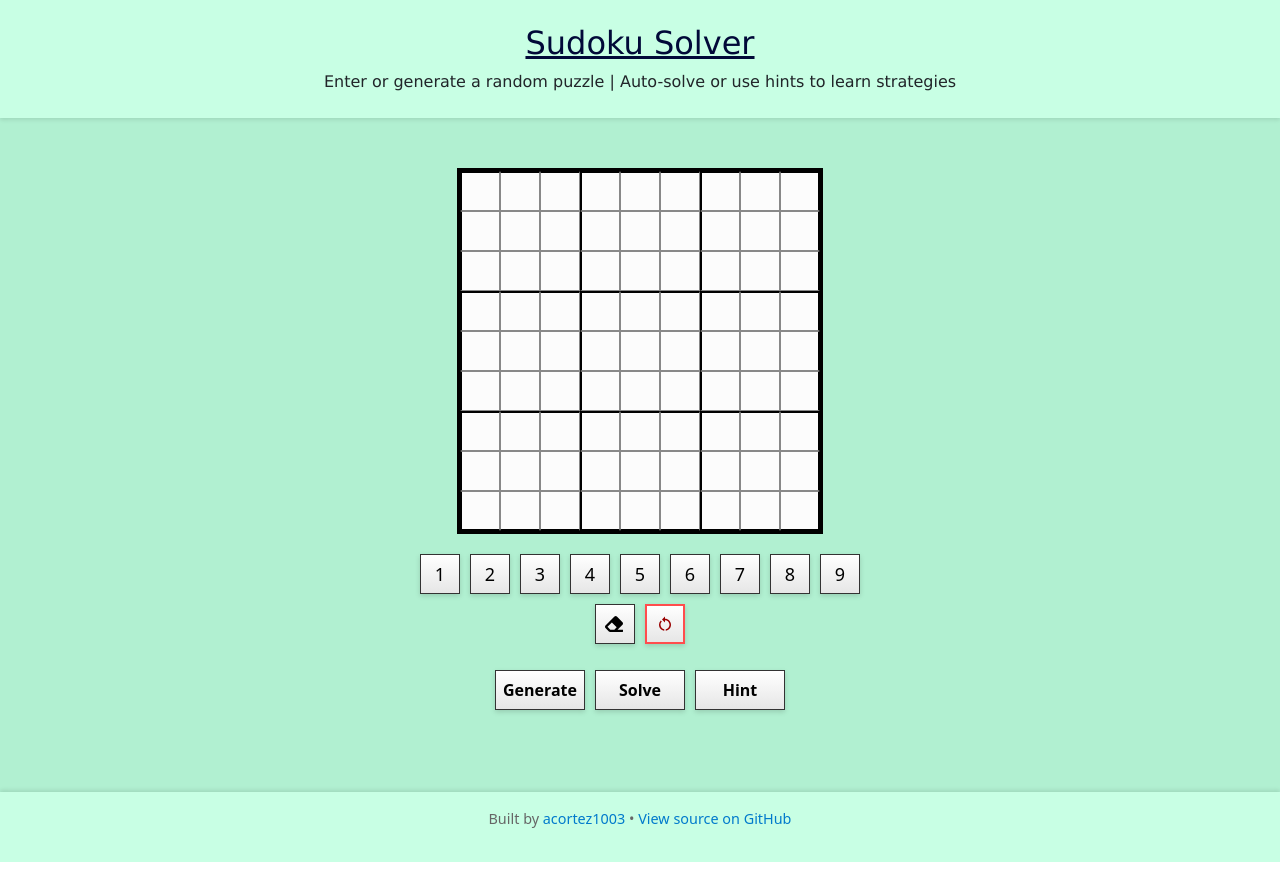
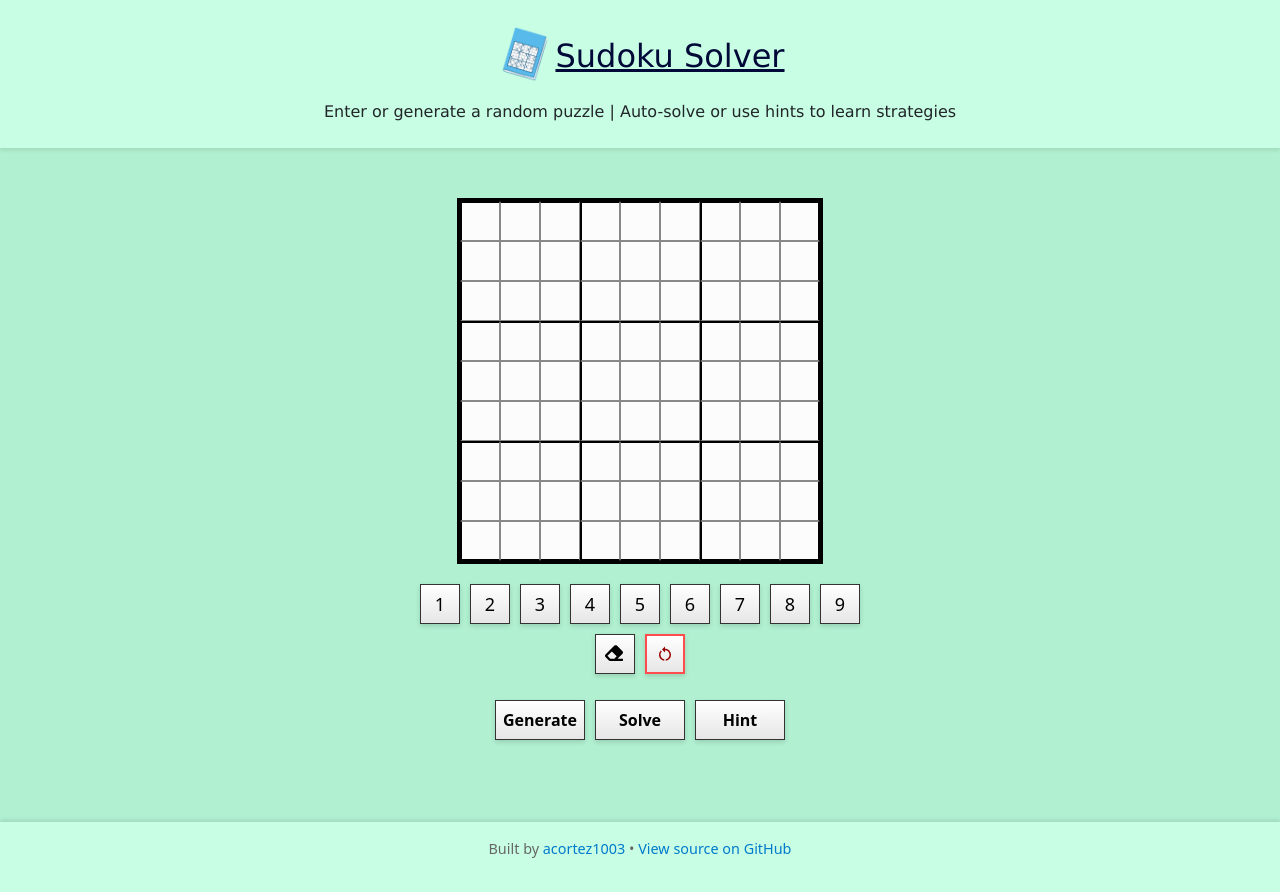
Before and after one commit to acortez1003/sudoku-solver, a React (Vite) app: page / in a window 1280 px wide. Before the commit the page ends 862 px from the top, so only its background shows below. Built offline with nearby package versions, Linux system fonts and the light colour scheme.

Commit message:
add logo

```diff
--- a/src/App.css
+++ b/src/App.css
@@ -15,6 +15,12 @@ header h1 {
   padding: 0 0 0.5rem 0;
   font-size: 2rem;
   color: #010938;
+}
+
+.header-logo {
+  width: 60px;
+  height: auto;
+  margin-bottom: 0.5rem;
 }
 
 footer {
--- a/src/App.jsx
+++ b/src/App.jsx
@@ -5,7 +5,10 @@ function App() {
   return (
     <div className="App">
       <header>
-        <h1><u>Sudoku Solver</u></h1>
+        <h1>
+        <img src="/sudoku.png" alt="Sudoku Logo" className="header-logo" />
+          <u>Sudoku Solver</u>
+        </h1>
         <p>Enter or generate a random puzzle | Auto-solve or use hints to learn strategies</p>
       </header>
 
@@ -15,7 +18,7 @@ function App() {
 
       <footer>
         <p>
-          Built by <a href="https://github.com/acortez1003" target="_blank" rel="noopener noreferrer">acortez1003</a> •
+          Built by <a href="https://acortez1003.github.io/" target="_blank" rel="noopener noreferrer">acortez1003</a> •
           <a href="https://github.com/acortez1003/sudoku-solver" target="_blank" rel="noopener noreferrer"> View source on GitHub</a>
         </p>
       </footer>
--- a/src/utils/hints.js
+++ b/src/utils/hints.js
@@ -9,7 +9,7 @@ export const findHints = (grid, pencilMarks) => {
           strategy: 'Naked Single',
           cell: id,
           number: pencilMarks[id][0],
-          message: `Naked Single: Cell (${row + 1}, ${col + 1}) can only be ${pencilMarks[id][0]}`
+          message: `Naked Single: Cell (${col + 1}, ${row + 1}) can only be ${pencilMarks[id][0]}`
         }];
       }
     }
@@ -37,7 +37,7 @@ export const findHints = (grid, pencilMarks) => {
           strategy: 'Hidden Single',
           cell: onlyCell,
           number: num,
-          message: `Hidden Single: Only cell in unit can be ${num} at ${onlyCell}`
+          message: `Hidden Single: Cell ${onlyCell} is the only cell in the unit that can be ${num}`
         }];
       }
     }
```
